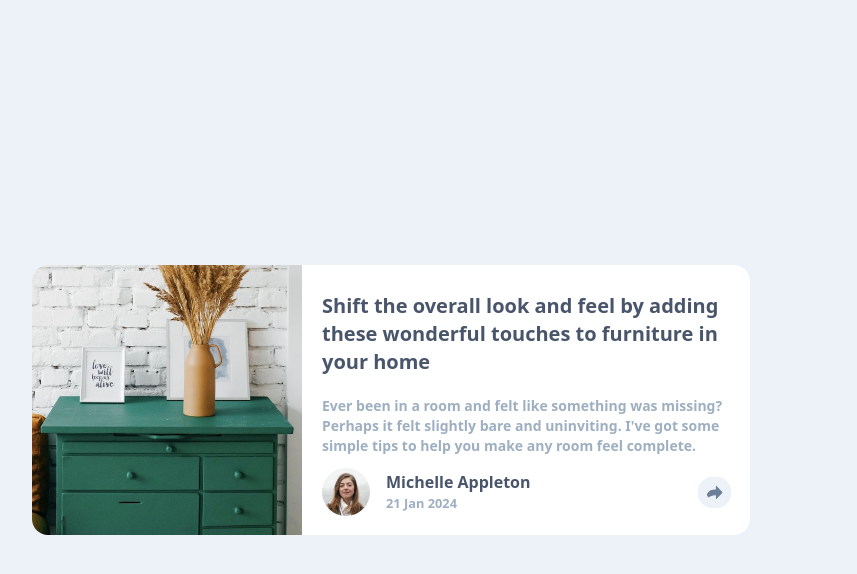
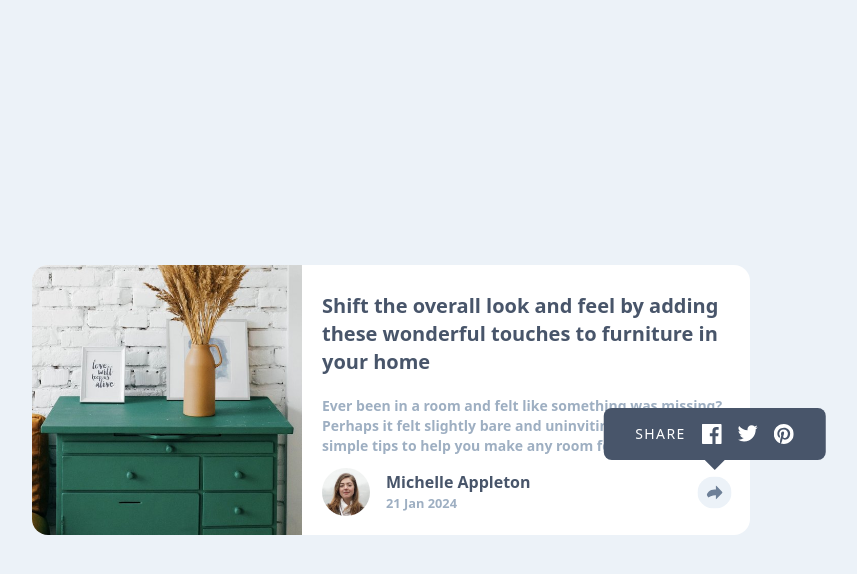
Before and after one commit to NikaBotchorishvili/article-preview-component, a website: page src/index.html in a window 1280 px wide. Both pictures are taken after a click on the picture 963 px from the left and 492 px from the top of the page. Shown: the whole page, without its empty margins (249-1106 px from the left). Drawn offline with Linux system fonts and the light colour scheme.

Commit message:
fix: added a id to a sharebox for a desktop version which caused an error of being unusable

```diff
--- a/src/index.html
+++ b/src/index.html
@@ -74,7 +74,7 @@
 							<!-- display: flex is applied from javascript -->
 							<!-- This is a desktop version -->
 							<div
-								id="shareBox"
+								id="shareBoxDesktop"
 								class="hidden flex-col items-center absolute -top-[70px] left-1/2 -translate-x-1/2 z-10"
 							>
 								<div
```
